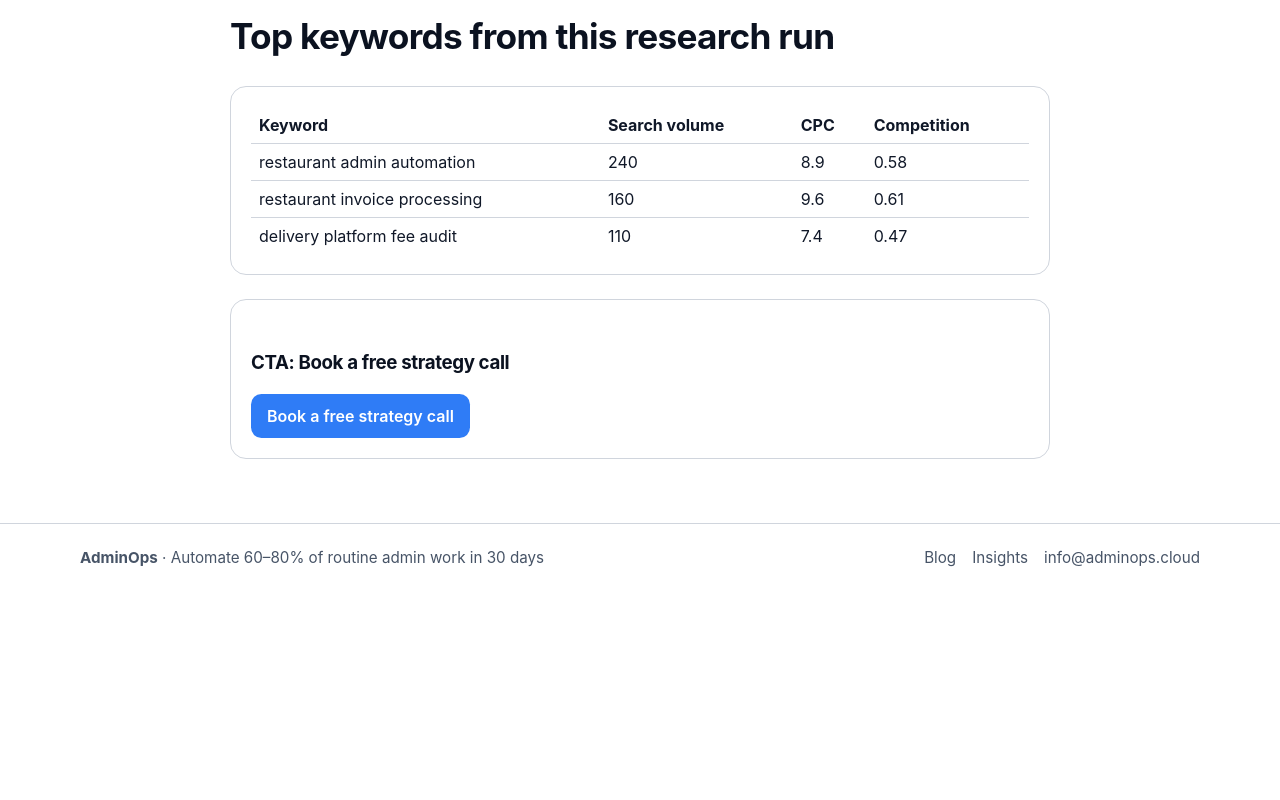
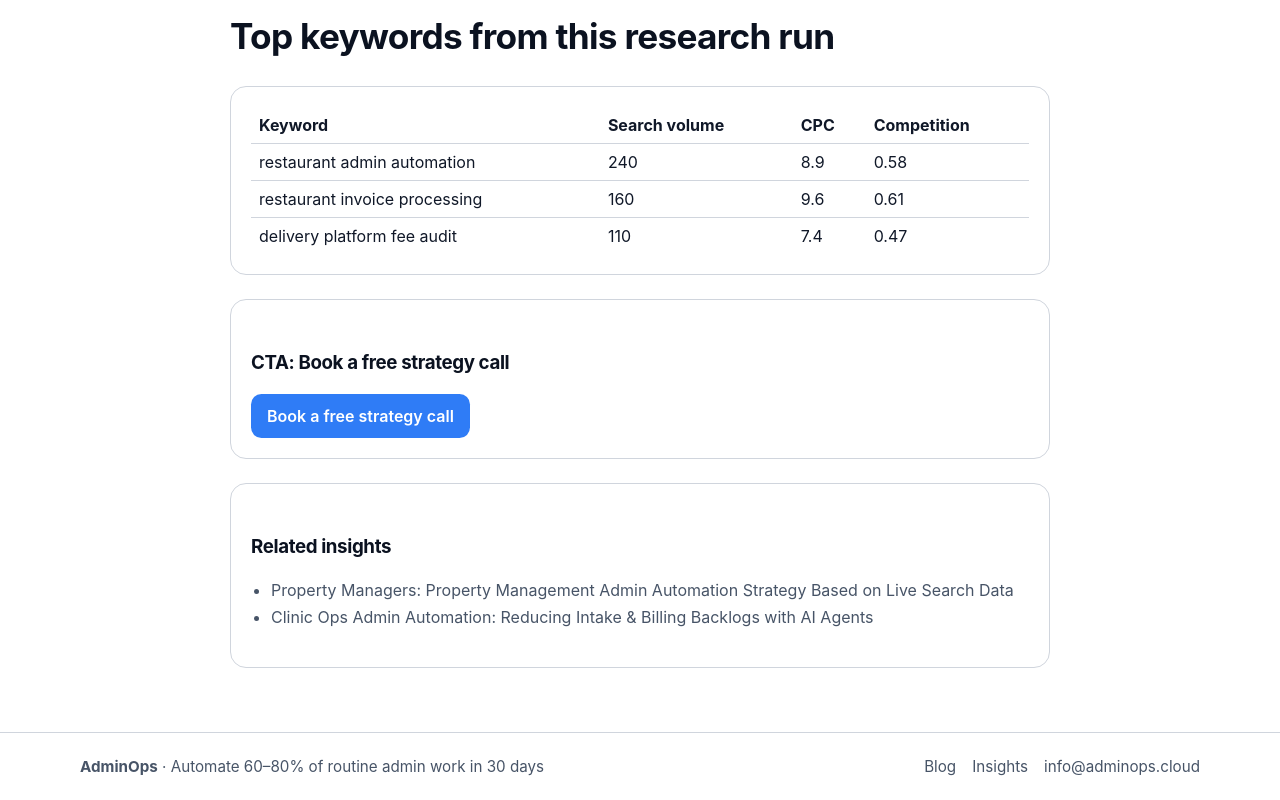
Before and after one commit to siegkamgo/adminops-site, a Next.js app: page /insights/restaurant-admin-automation in a window 1280 px wide. Shown: the part 1320-2120 px from the top of the page. Before the commit the page ends 1911 px from the top, so only its background shows below. Built offline with nearby package versions, Linux system fonts and the light colour scheme; no server answers.

Commit message:
Add related insight links and RSS discovery feed

```diff
--- a/app/insights/[slug]/page.js
+++ b/app/insights/[slug]/page.js
@@ -1,6 +1,65 @@
 import Link from "next/link";
 import Script from "next/script";
 import { getInsightBySlug, getPublishedInsightBySlug, listPublishedInsights } from "../../../lib/insights-store";
+
+function tokenizeText(value) {
+  return String(value || "")
+    .toLowerCase()
+    .split(/[^a-z0-9]+/)
+    .filter((part) => part.length > 2);
+}
+
+function scoreRelatedness(currentInsight, candidateInsight) {
+  let score = 0;
+
+  if (currentInsight.segment && candidateInsight.segment && currentInsight.segment === candidateInsight.segment) {
+    score += 4;
+  }
+
+  if (currentInsight.targetKeyword && candidateInsight.targetKeyword) {
+    const currentKeyword = String(currentInsight.targetKeyword).toLowerCase();
+    const candidateKeyword = String(candidateInsight.targetKeyword).toLowerCase();
+
+    if (currentKeyword === candidateKeyword) {
+      score += 5;
+    } else if (currentKeyword.includes(candidateKeyword) || candidateKeyword.includes(currentKeyword)) {
+      score += 2;
+    }
+  }
+
+  const currentTokens = new Set([
+    ...tokenizeText(currentInsight.title),
+    ...tokenizeText(currentInsight.targetKeyword)
+  ]);
+
+  const candidateTokens = [
+    ...tokenizeText(candidateInsight.title),
+    ...tokenizeText(candidateInsight.targetKeyword)
+  ];
+
+  candidateTokens.forEach((token) => {
+    if (currentTokens.has(token)) {
+      score += 1;
+    }
+  });
+
+  return score;
+}
+
+function getRelatedInsights(currentInsight, limit = 3) {
+  const published = listPublishedInsights();
+
+  return published
+    .filter((item) => item.slug !== currentInsight.slug)
+    .map((item) => ({
+      insight: item,
+      score: scoreRelatedness(currentInsight, item)
+    }))
+    .filter((item) => item.score > 0)
+    .sort((a, b) => b.score - a.score)
+    .slice(0, limit)
+    .map((item) => item.insight);
+}
 
 function getSearchParamValue(searchParams, key) {
   const value = searchParams?.[key];
@@ -180,6 +239,17 @@ export async function generateMetadata({ params }) {
   return {
     title: insight.title,
     description: insight.metaDescription,
+    openGraph: {
+      title: insight.title,
+      description: insight.metaDescription,
+      type: "article",
+      url: `https://adminops.cloud/insights/${insight.slug}`
+    },
+    twitter: {
+      card: "summary_large_image",
+      title: insight.title,
+      description: insight.metaDescription
+    },
     alternates: {
       canonical: `https://adminops.cloud/insights/${insight.slug}`
     }
@@ -205,6 +275,7 @@ export default function InsightDetailPage({ params, searchParams }) {
   }
 
   const { articleSchema, breadcrumbSchema, faqSchema, howToSchema } = buildSchemas(insight);
+  const relatedInsights = getRelatedInsights(insight);
 
   return (
     <section className="section">
@@ -319,6 +390,19 @@ export default function InsightDetailPage({ params, searchParams }) {
             {insight.cta.label}
           </a>
         </div>
+
+        {relatedInsights.length ? (
+          <div className="card" style={{ marginTop: "1.5rem" }}>
+            <h3>Related insights</h3>
+            <ul>
+              {relatedInsights.map((related) => (
+                <li key={related.slug}>
+                  <Link href={`/insights/${related.slug}`}>{related.title}</Link>
+                </li>
+              ))}
+            </ul>
+          </div>
+        ) : null}
       </article>
     </section>
   );
--- a/app/insights/page.js
+++ b/app/insights/page.js
@@ -49,6 +49,9 @@ export default function InsightsIndexPage({ searchParams }) {
         </Script>
         <h1>Insights</h1>
         <p>Data-backed articles generated from live keyword research to support SEO and AI Overview visibility.</p>
+        <p>
+          Subscribe: <Link href="/insights/rss.xml">RSS feed</Link>
+        </p>
         {previewMode ? (
           <p><strong>Preview mode enabled:</strong> future-dated insights are visible.</p>
         ) : null}
--- a/app/llms.txt/route.js
+++ b/app/llms.txt/route.js
@@ -17,6 +17,7 @@ AdminOps provides AI agents that automate repetitive admin workflows while human
 - https://adminops.cloud/restaurant-ops-ai-agents
 - https://adminops.cloud/blog/property-management-admin-automation
 - https://adminops.cloud/insights
+- https://adminops.cloud/insights/rss.xml
 - https://adminops.cloud/comparisons/adminops-vs-hiring-admin-staff
 - https://adminops.cloud/comparisons/adminops-vs-rpa-tools
 - https://adminops.cloud/comparisons/adminops-vs-virtual-assistants
--- a/app/sitemap.js
+++ b/app/sitemap.js
@@ -17,6 +17,7 @@ export default function sitemap() {
     "/restaurant-ops-ai-agents",
     "/blog/property-management-admin-automation",
     "/insights",
+    "/insights/rss.xml",
     "/comparisons/adminops-vs-hiring-admin-staff",
     "/comparisons/adminops-vs-rpa-tools",
     "/comparisons/adminops-vs-virtual-assistants",
```
Also changed, not shown: app/insights/rss.xml/route.js (added, +77 -0 lines).
